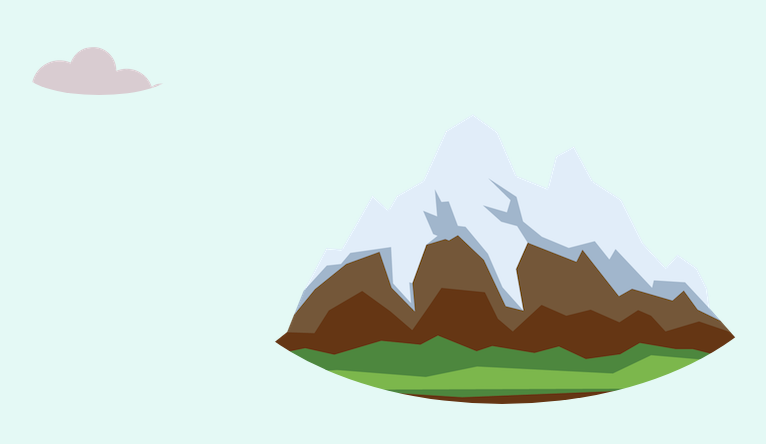
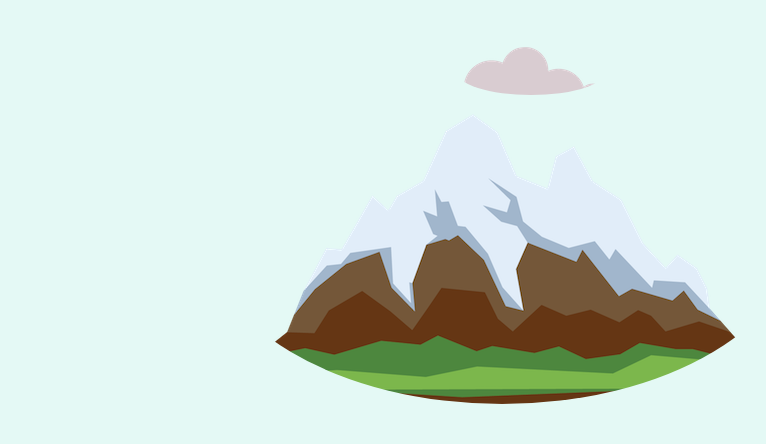
Before and after one commit to yair3216544/PersonalSite, a plain HTML site: page index.html in a window 1280 px wide. Shown: the part 285-729 px from the top of the page, without its empty margins (184-950 px from the left). Drawn offline with Linux system fonts and the light colour scheme.

Commit message:
Update style.css

```diff
--- a/css/style.css
+++ b/css/style.css
@@ -48,7 +48,7 @@ h1 {
 
 .bottom-cloud {
   position: absolute;
-  margin-left: 200px;
+  margin-left: 50%;
 }
 
 .pro {
```
